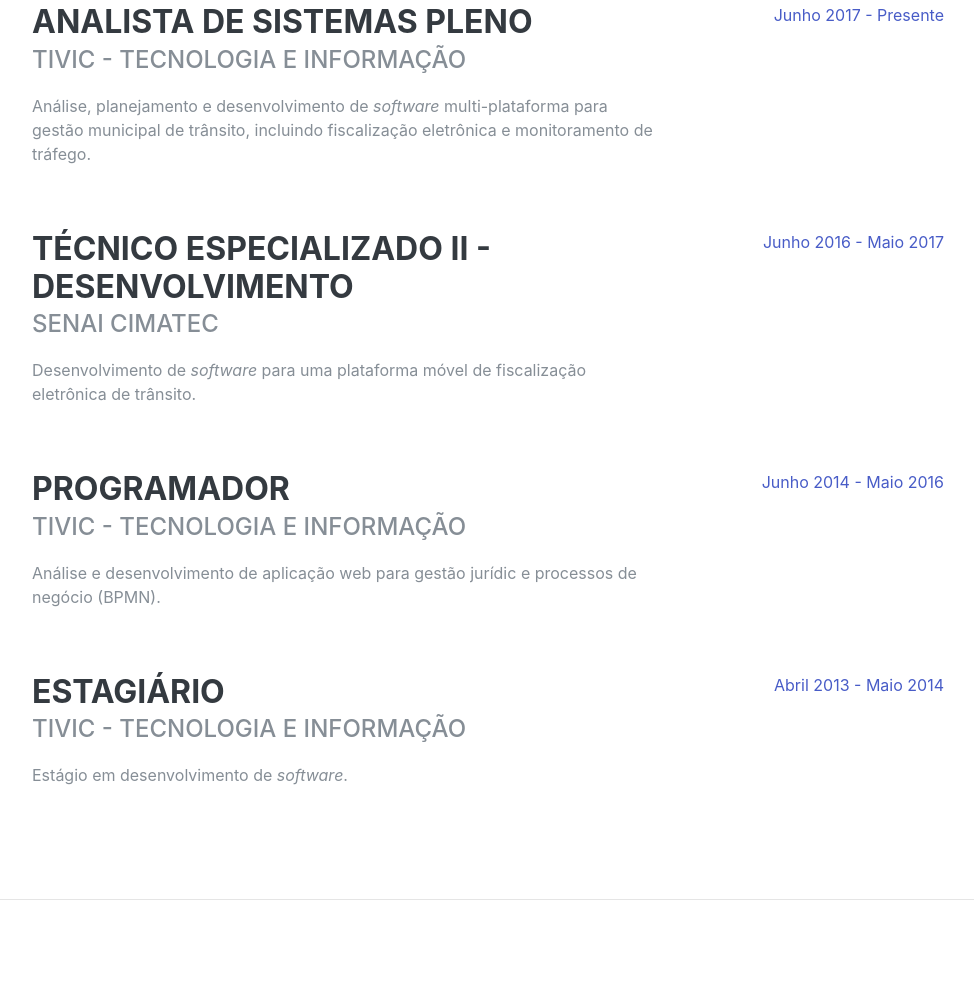
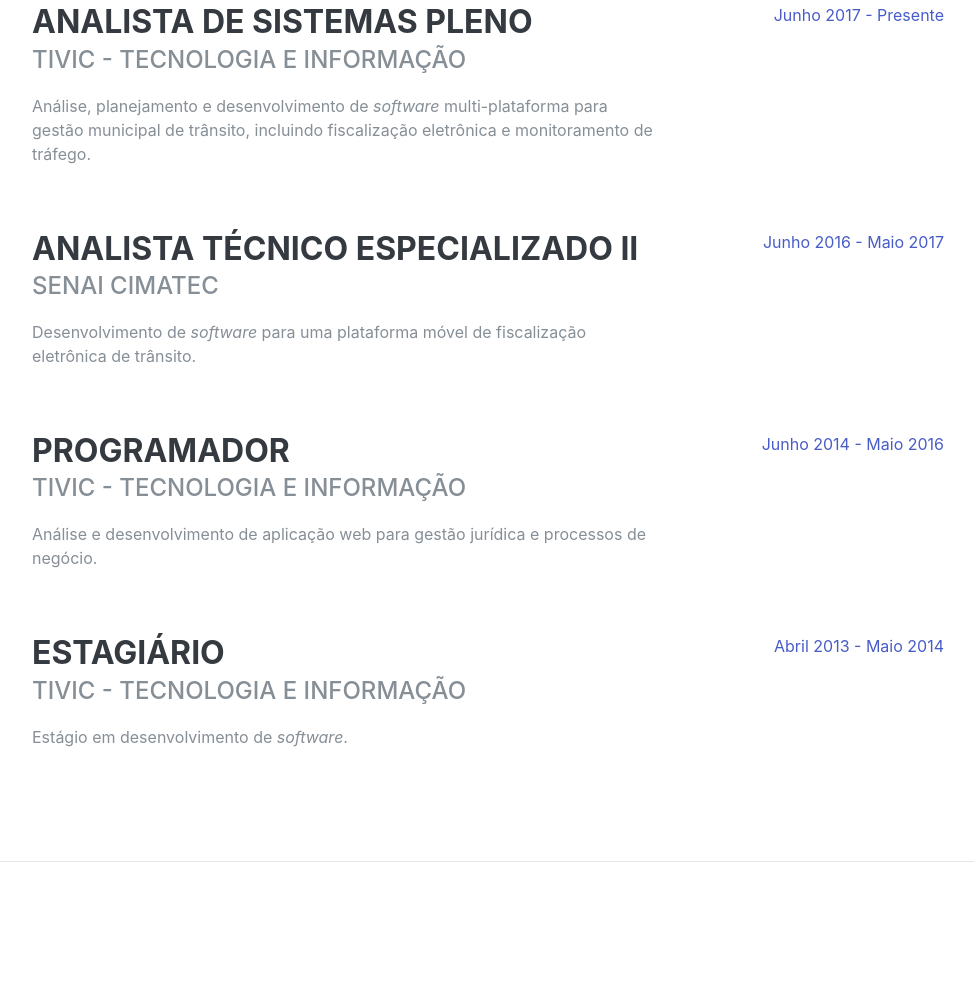
Before and after one commit to mauriciocordeiro/cv, a plain HTML site: page index.html in a window 1280 px wide. Shown: the part 961-1961 px from the top of the page, without its empty margins (288-1262 px from the left). Drawn offline with Linux system fonts and the light colour scheme; a web font is replaced by a local one.

Commit message:
Update index.html

```diff
--- a/index.html
+++ b/index.html
@@ -1,5 +1,5 @@
 <!DOCTYPE html>
-<html lang="en">
+<html lang="pt-br">
 
 <head>
 
@@ -112,7 +112,7 @@
 
         <div class="resume-item d-flex flex-column flex-md-row justify-content-between mb-5">
           <div class="resume-content">
-            <h3 class="mb-0">Técnico Especializado II - Desenvolvimento</h3>
+            <h3 class="mb-0">Analista Técnico Especializado II</h3>
             <div class="subheading mb-3">SENAI CIMATEC</div>
             <p>Desenvolvimento de <cite>software</cite> para uma plataforma móvel de fiscalização eletrônica de trânsito.</p>
           </div>
@@ -125,7 +125,7 @@
           <div class="resume-content">
             <h3 class="mb-0">Programador</h3>
             <div class="subheading mb-3">TIViC - Tecnologia e Informação</div>
-            <p>Análise e desenvolvimento de aplicação web para gestão jurídic e processos de negócio (BPMN).</p>
+            <p>Análise e desenvolvimento de aplicação web para gestão jurídica e processos de negócio.</p>
           </div>
           <div class="resume-date text-md-right">
             <span class="text-primary">Junho 2014 - Maio 2016</span>
```
